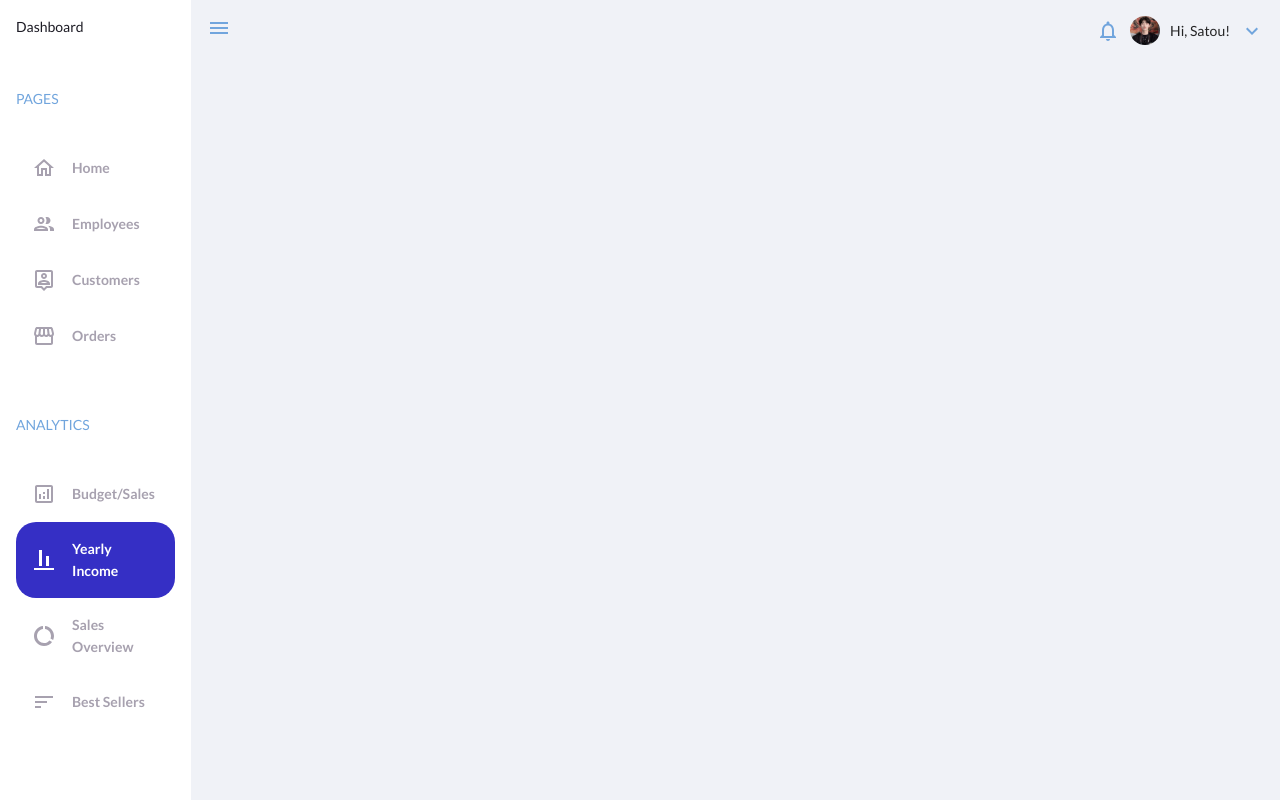
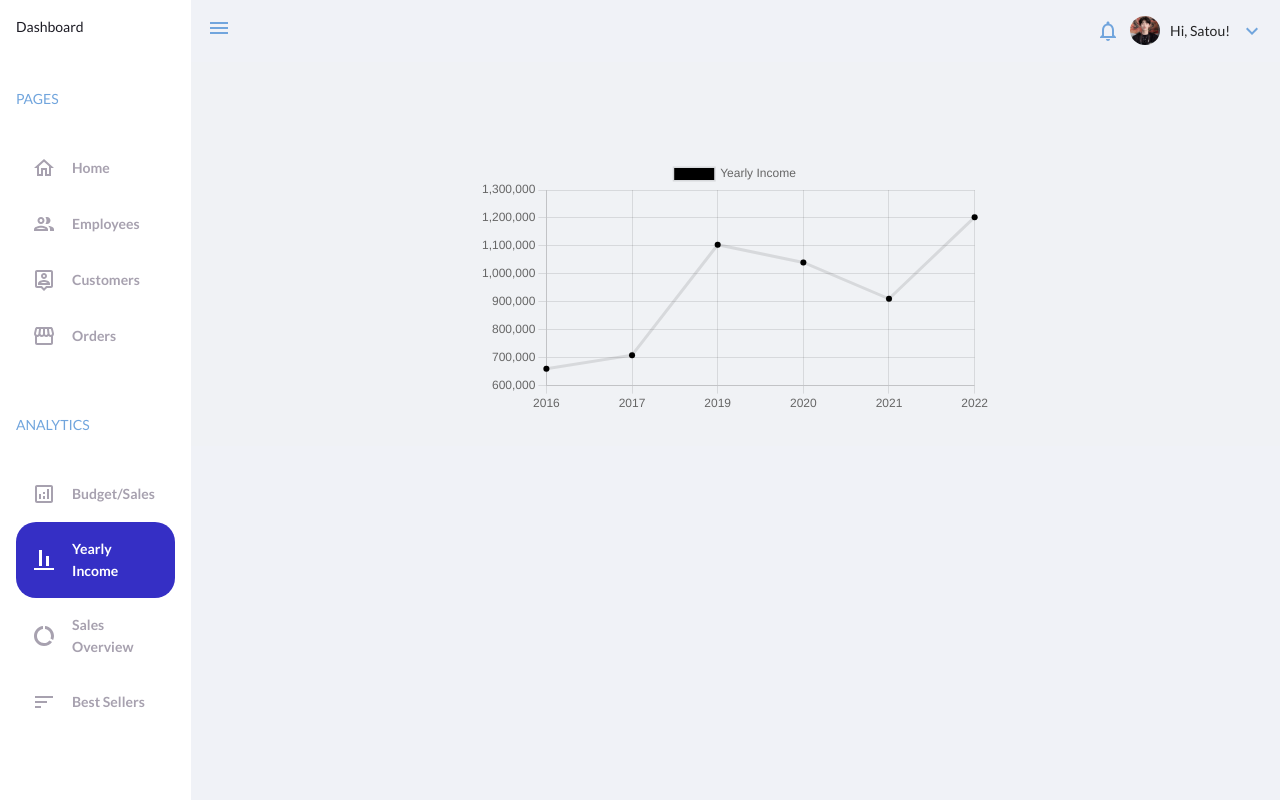
Before and after one commit to artemromaniv/project_admin_dashboard, a React (Vite) app: page /yearly-income in a window 1280 px wide. Built offline with nearby package versions, Linux system fonts and the light colour scheme.

Commit message:
add yearly income chart

```diff
--- a/src/components/YearlyIncome.tsx
+++ b/src/components/YearlyIncome.tsx
@@ -1,10 +1,12 @@
-
-
+import { Content } from "antd/lib/layout/layout"
+import { YearlyIncomeChart } from "./charts/YearlyIncomeChart"
 const YearlyIncome = () => {
   return (
-    <div>
-
-    </div>
+    <Content className="chart-container">
+      <div className="chart" >
+        <YearlyIncomeChart />
+      </div>
+    </Content>
   )
 }
 
--- /dev/null
+++ b/src/components/charts/YearlyIncomeChart.tsx
@@ -0,0 +1,20 @@
+import { Line } from "react-chartjs-2";
+
+const lables:number[] =[2016,2017,2019,2020,2021,2022];
+const data = {
+    labels:lables,
+    datasets:[{
+        label:'Yearly Income',
+        backgroundColor:[ '#000000'],
+        data: [660178,708890,1104090,1040673, 910593,1202846],
+    }]
+}
+
+const options = {
+    responsive: true,
+    maintainAspectRatio: true,
+}
+
+export const YearlyIncomeChart = () => {
+    return <Line options={options}  data={data} />
+}
```
